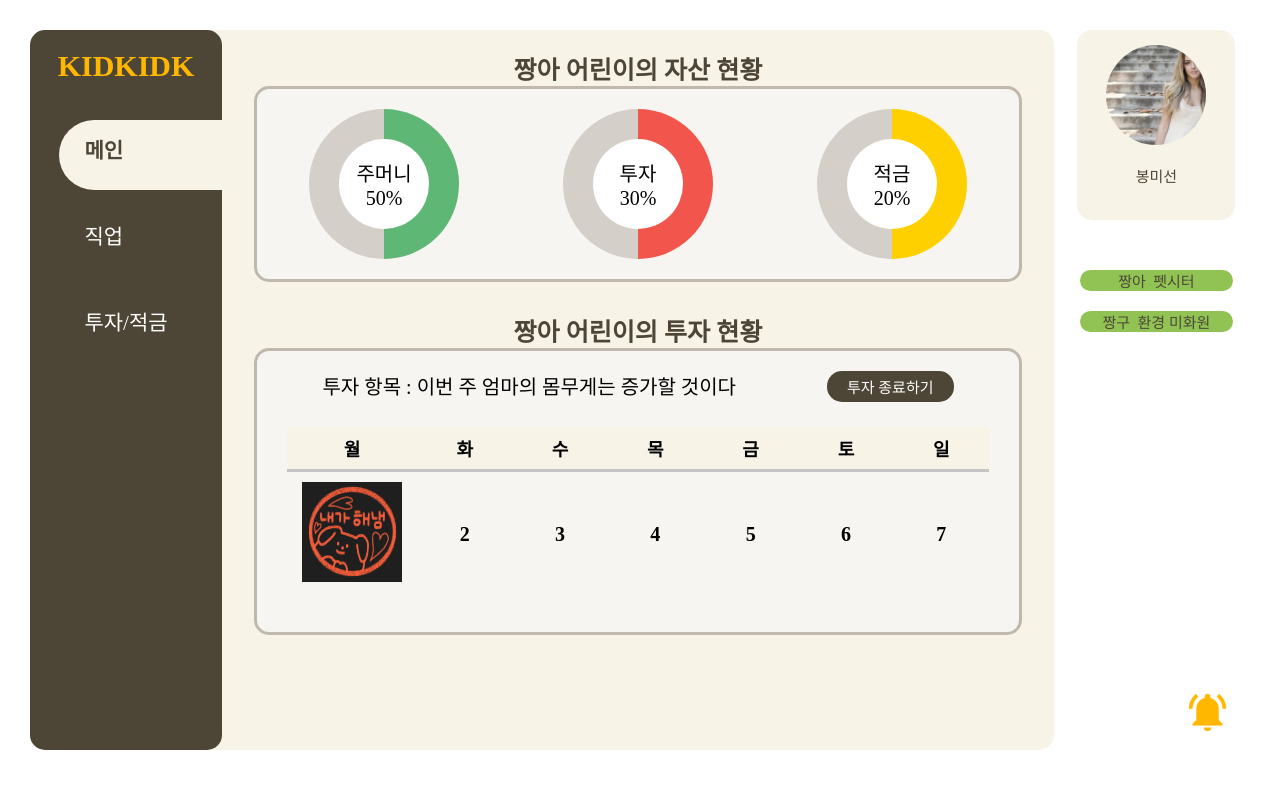
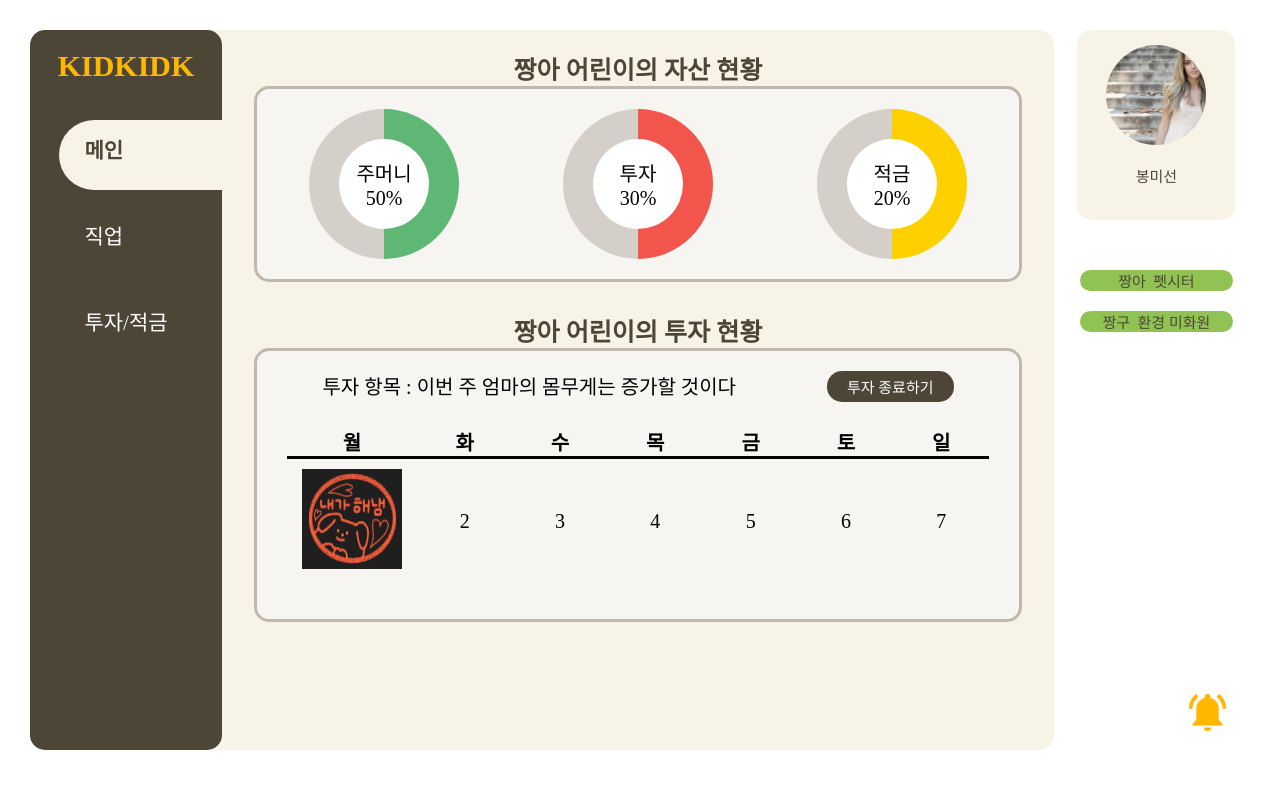
Before and after one commit to leewoo97/KidKidk, a React (Vite) app in the folder frontend/: page /parent in a window 1280 px wide. Shown: the top 788 px of the page. Built offline with nearby package versions, Linux system fonts and the light colour scheme; a web font is replaced by a local one.

Commit message:
Add: change css

```diff
--- a/frontend/src/views/childFund/ChildFundStatementTable.module.css
+++ b/frontend/src/views/childFund/ChildFundStatementTable.module.css
@@ -22,7 +22,7 @@
     color: #4d4637;
     /* position: relative; */
 }
-table th {
+.table th {
     padding: 8px;
     text-align: center;
     font-size: 18px;
@@ -35,7 +35,7 @@ table th {
     background-color: #f8f3e7;
 }
 
-table td {
+.table td {
     padding: 10px;
     text-align: center;
     border-bottom: none;
--- a/frontend/src/views/childMain/ChildMainManagement.module.css
+++ b/frontend/src/views/childMain/ChildMainManagement.module.css
@@ -120,3 +120,20 @@
     align-items: center;
     justify-content: center;
 }
+
+/* progress tag */
+
+.progress {
+    appearance: none;
+}
+.progress::-webkit-progress-bar {
+    background: #f0f0f0;
+    border-radius: 10px;
+    box-shadow: inset 3px 3px 10px #ccc;
+}
+.progress::-webkit-progress-value {
+    border-radius: 10px;
+    background: #1d976c;
+    background: -webkit-linear-gradient(to right, #93f9b9, #1d976c);
+    background: linear-gradient(to right, #93f9b9, #1d976c);
+}
--- a/frontend/src/views/childSaving/ChildSavingTable.module.css
+++ b/frontend/src/views/childSaving/ChildSavingTable.module.css
@@ -22,7 +22,7 @@
     color: #4d4637;
     /* position: relative; */
 }
-table th {
+.table th {
     padding: 8px;
     text-align: center;
     font-size: 18px;
@@ -35,7 +35,7 @@ table th {
     background-color: #f8f3e7;
 }
 
-table td {
+.table td {
     padding: 10px;
     text-align: center;
     border-bottom: none;
```
Lines whose indentation alone changed are shown as unchanged.
